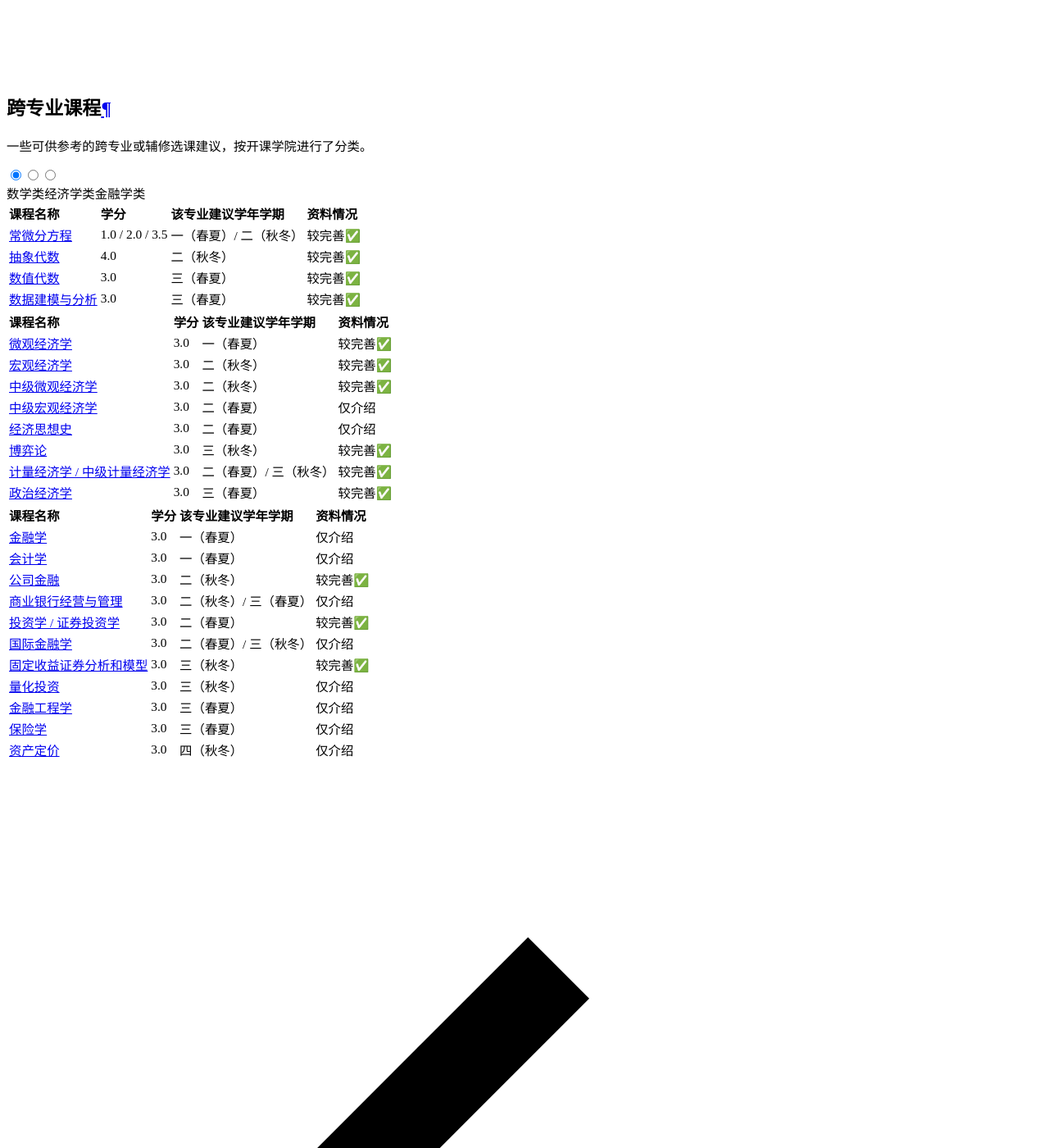
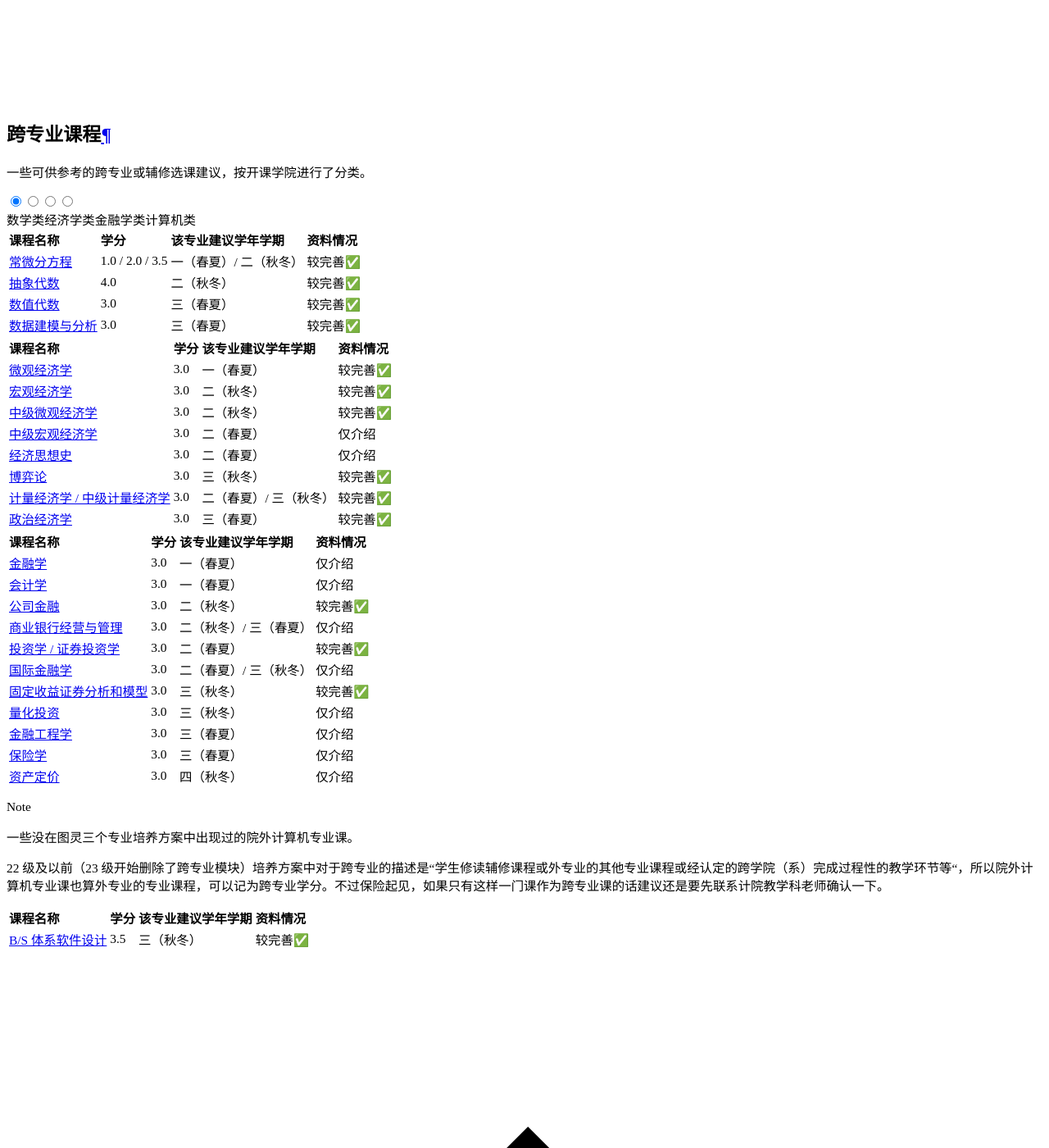
Before and after one commit to ZJU-Turing/TuringCourses, an MkDocs documentation site: the page built from docs/others/index.md, in a window 1280 px wide and 1400 px high, scrolled down 17440 px. Shown: the whole window at 82% size. Built offline with MkDocs 1.6.1 and Material for MkDocs 9.7.7, drawn with Linux system fonts in a browser that asks for light colours; comment, search, counter and statistics services are not loaded.

Commit message:
docs: 添加 B/S 体系软件设计课程内容 (#129)

```diff
--- a/docs/others/index.md
+++ b/docs/others/index.md
@@ -54,3 +54,17 @@
     |[资产定价](finance/#course_6)|3.0|四（秋冬）|仅介绍|
 
     </div>
+
+=== "计算机类"
+    !!! note
+        一些没在图灵三个专业培养方案中出现过的院外计算机专业课。
+
+        22 级及以前（23 级开始删除了跨专业模块）培养方案中对于跨专业的描述是“学生修读辅修课程或外专业的其他专业课程或经认定的跨学院（系）完成过程性的教学环节等“，所以院外计算机专业课也算外专业的专业课程，可以记为跨专业学分。不过保险起见，如果只有这样一门课作为跨专业课的话建议还是要先联系计院教学科老师确认一下。
+
+    <div style="text-align: center" markdown="1">
+
+    |课程名称|学分|该专业建议学年学期|资料情况|
+    |:--|:--|:--|:--|
+    |[B/S 体系软件设计](browser_server_software)|3.5|三（秋冬）|较完善✅|
+
+    </div>
--- a/mkdocs.yml
+++ b/mkdocs.yml
@@ -121,6 +121,7 @@ nav:
     - 抽象代数: others/abstract_algebra/index.md
     - 经济学类课程集: others/economics/index.md
     - 金融学类课程集: others/finance/index.md
+    - B/S 体系软件设计: others/browser_server_software/index.md
   - 书评专区:
     - readings/index.md
 
```
Also changed, not shown: docs/others/browser_server_software/index.md (added, +45 -0 lines).
